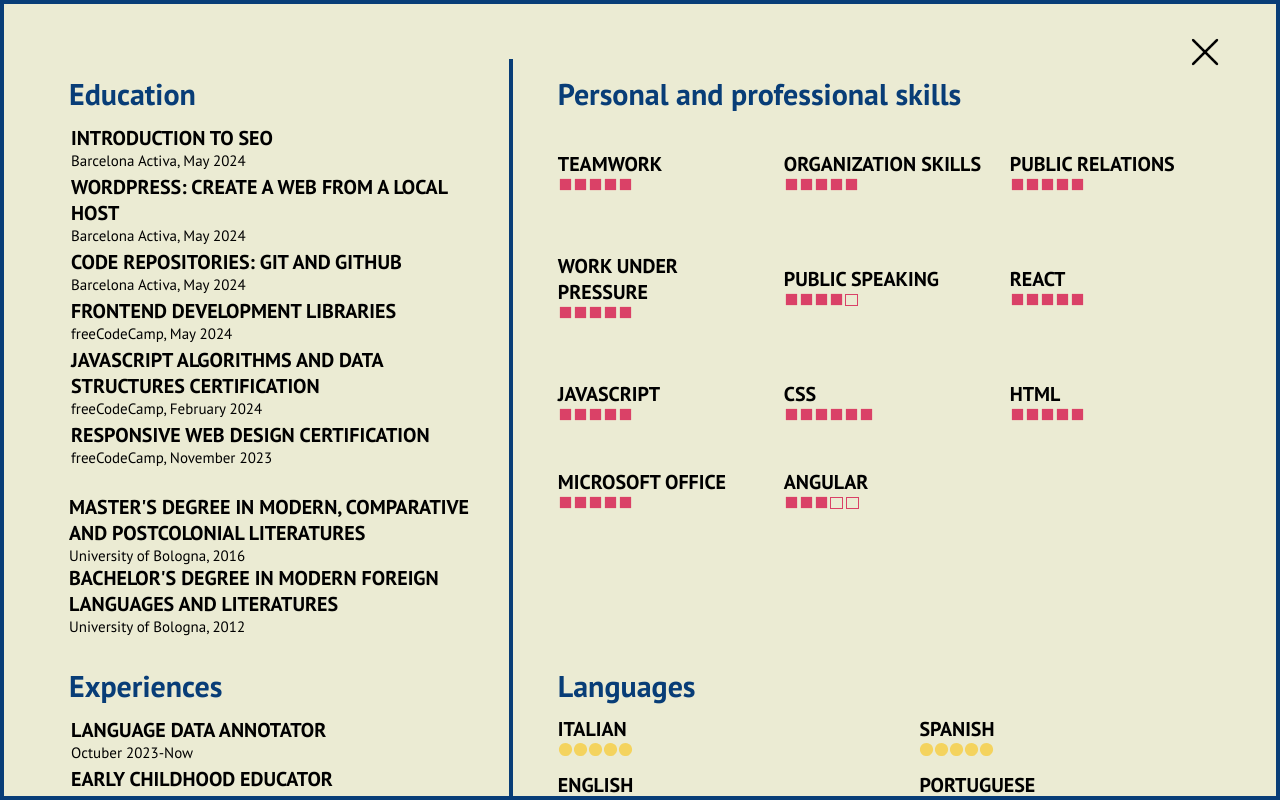
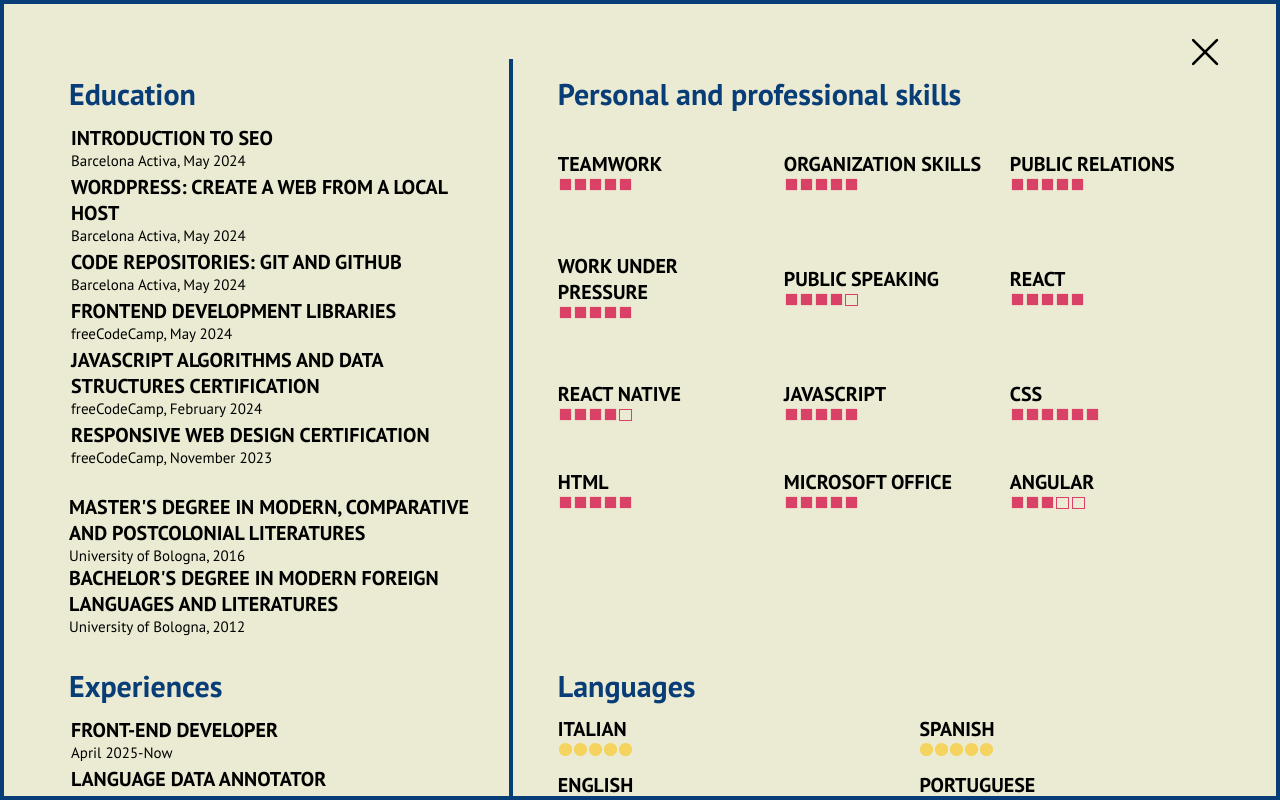
Before and after one commit to sarapensieridev/portfolio, a React (Create React App) app: page /#/resume in a window 1280 px wide. Built offline with nearby package versions, Linux system fonts and the light colour scheme; a web font is replaced by a local one.

Commit message:
work experience and skills updated, logo font responsivness updated

```diff
--- a/src/App.css
+++ b/src/App.css
@@ -240,6 +240,12 @@ body:has(#resume-main:hover) #logo ~ #contacts-main {
 }
 
 /*APP PAGE RESPONSIVE*/
+
+@media only screen and (max-width: 1280px) {
+.logo-font{
+	font-size: 44px;
+}
+}
 
 @media only screen and (max-width: 1280px) and (max-height: 750px) {
 .app-main {
--- a/src/components/ResumePage.jsx
+++ b/src/components/ResumePage.jsx
@@ -119,6 +119,16 @@ const closeWindow = () => {
 				</p>
 				</div>
 				<div className="skill">
+				<h3 className="resume-h3">React Native</h3>
+				<p className="resume-p">
+					<ImStop2 className="symbol" />
+					<ImStop2 className="symbol" />
+					<ImStop2 className="symbol" />
+					<ImStop2 className="symbol" />
+					<ImStop2 className="symbol1" />
+				</p>
+				</div>
+				<div className="skill">
 				<h3 className="resume-h3">Javascript</h3>
 				<p className="resume-p">
 					<ImStop2 className="symbol" />
@@ -176,8 +186,12 @@ const closeWindow = () => {
 				<div className="experience-div">
 				<h1 className="resume-h1">Experiences</h1>
 				<div className="argument">
+					<h3 className="resume-h3">Front-end Developer</h3>
+					<p className="resume-p">April 2025-Now</p>
+				</div>
+				<div className="argument">
 					<h3 className="resume-h3">Language Data Annotator</h3>
-					<p className="resume-p">Octuber 2023-Now</p>
+					<p className="resume-p">Octuber 2025-April 2025</p>
 				</div>
 				<div className="argument">
 					<h3 className="resume-h3">Early Childhood Educator</h3>
```
